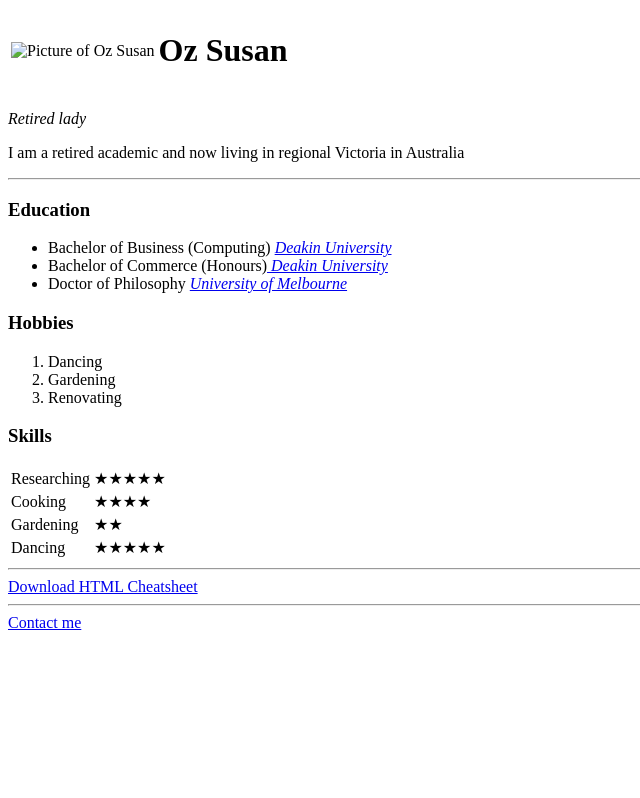
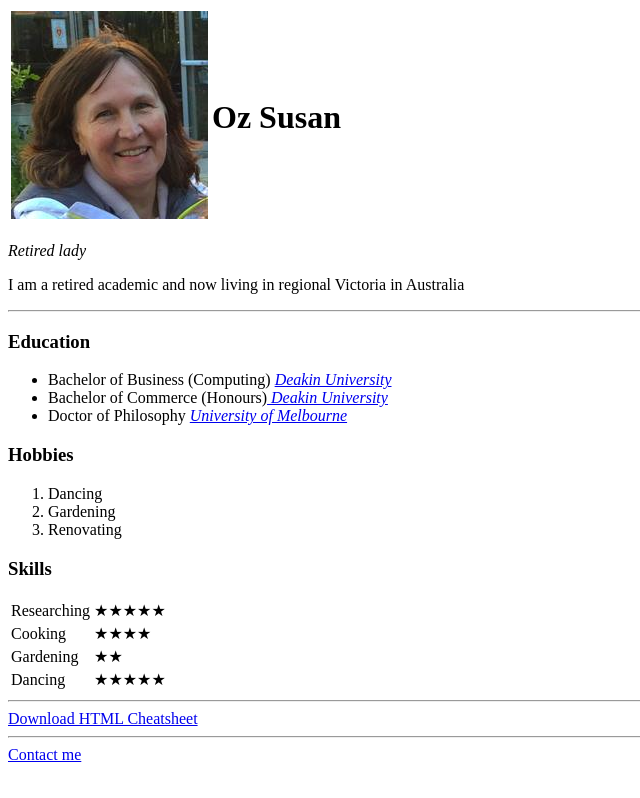
Before and after one commit to OzSusan/cv, a plain HTML site: page index.html in a window 1280 px wide. Shown: the whole page, without its empty margins (0-640 px from the left). Drawn offline with Linux system fonts and the light colour scheme; the site is published under a folder, as on GitHub Pages, so addresses that start at the root find nothing.

Commit message:
Update index.html

```diff
--- a/index.html
+++ b/index.html
@@ -10,7 +10,7 @@
   <table>
     <tbody>
       <tr>
-        <td><img src="/images/Susan Small.jpg" alt="Picture of Oz Susan"></td>
+        <td><img src="cv/images/Susan Small.jpg" alt="Picture of Oz Susan"></td>
         <td><h1>Oz Susan </h1></td>
       </tr>
     </tbody>
```
